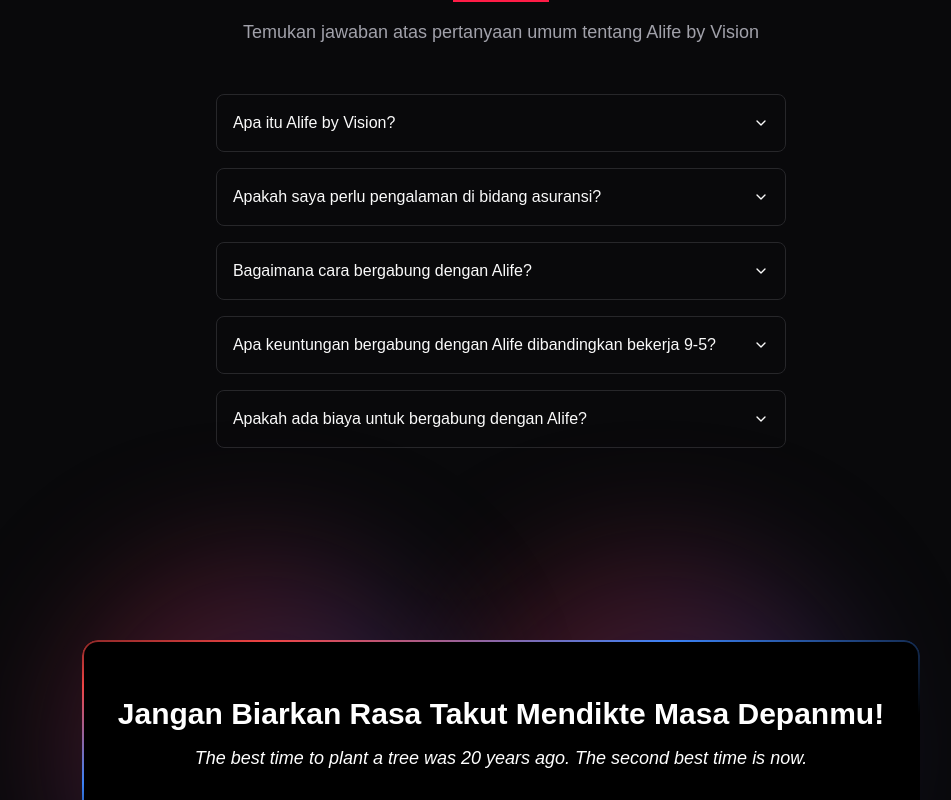
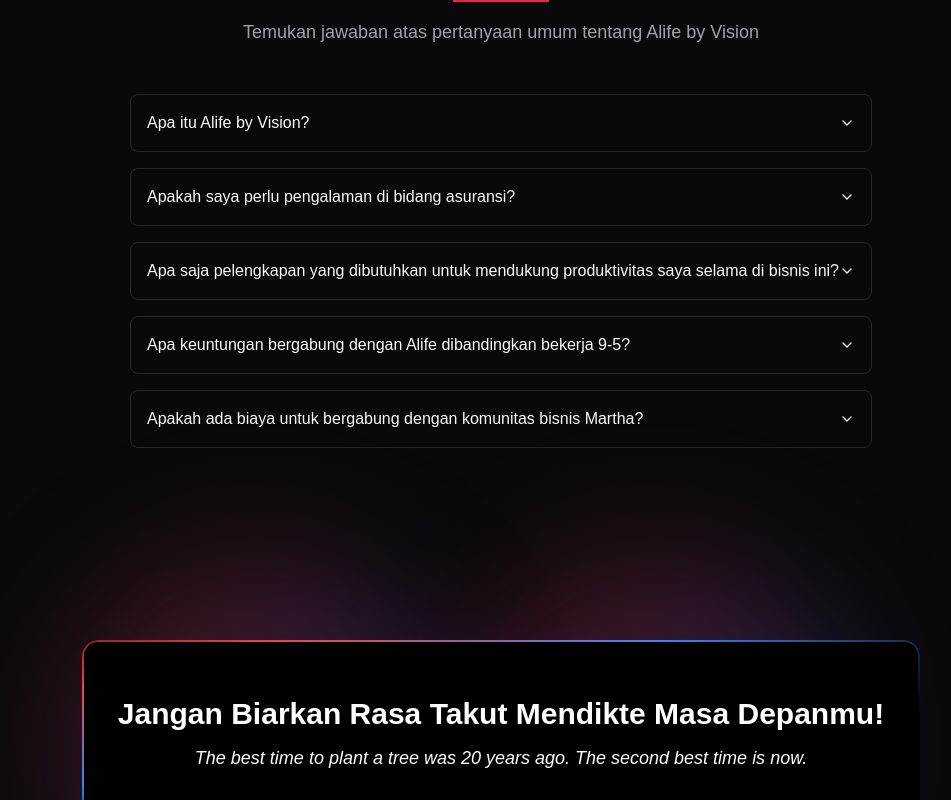
Before and after one commit to Richienv/risca-august, a Next.js app: page / in a window 1280 px wide. Shown: the part 11146-11946 px from the top of the page, without its empty margins (139-1090 px from the left). Built offline with nearby package versions, Linux system fonts and the light colour scheme; no server answers; a web font is replaced by a local one.

Commit message:
Update faq.tsx

```diff
--- a/src/components/sections/faq.tsx
+++ b/src/components/sections/faq.tsx
@@ -10,23 +10,23 @@
 const faqs = [
   {
     question: "Apa itu Alife by Vision?",
-    answer: "Alife by Vision adalah komunitas bisnis yang fokus pada pengembangan diri dan kesuksesan finansial. Kami menggabungkan peluang bisnis asuransi dengan mentorship, networking, dan event-event eksklusif untuk membantu anggota kami mencapai potensi penuh mereka."
+    answer: "Alife by Vision adalah Agensi Asuransi yang didirikan pada tahun 2019. Kami percaya pada pendekatan win-win, di mana kami memberikan saran dan solusi terbaik untuk kebutuhan finansial klien Alife, sambil memastikan Para Mitra Alife memiliki kehidupan yang sejahtera dan bermakna. Kami adalah tim agen profesional berbakat dengan berbagai keterampilan dan pengalaman. Kami mencintai apa yang kami lakukan, dan kami melakukannya dengan penuh semangat. Kami berharap dapat memperluas kemitraan kami dan memberikan asuransi kesehatan dan jiwa terbaik kepada klien kami."
   },
   {
     question: "Apakah saya perlu pengalaman di bidang asuransi?",
     answer: "Tidak, Anda tidak perlu pengalaman sebelumnya di bidang asuransi. Kami menyediakan pelatihan komprehensif dan dukungan berkelanjutan untuk membantu Anda memulai dan mengembangkan bisnis Anda."
   },
   {
-    question: "Bagaimana cara bergabung dengan Alife?",
-    answer: "Untuk bergabung, Anda cukup mengisi formulir pendaftaran di website kami. Tim kami akan menghubungi Anda dalam waktu 15 menit untuk membahas lebih lanjut dan mengundang Anda ke event pertama."
+    question: "Apa saja pelengkapan yang dibutuhkan untuk mendukung produktivitas saya selama di bisnis ini?",
+    answer: "Dua hal yang penting adalah iPad dan Laptop. Karena itu akan jadi alat utama untuk kamu dalam bisnis ini."
   },
   {
     question: "Apa keuntungan bergabung dengan Alife dibandingkan bekerja 9-5?",
     answer: "Alife menawarkan kebebasan waktu, potensi penghasilan tak terbatas, pengembangan diri, networking luas, dan peluang bisnis yang tidak Anda dapatkan dalam pekerjaan 9-5 biasa."
   },
   {
-    question: "Apakah ada biaya untuk bergabung dengan Alife?",
-    answer: "Informasi mengenai biaya keanggotaan akan dibahas secara detail saat sesi konsultasi personal dengan tim kami. Kami menawarkan berbagai paket yang dapat disesuaikan dengan kebutuhan dan tujuan Anda."
+    question: "Apakah ada biaya untuk bergabung dengan komunitas bisnis Martha?",
+    answer: "Informasi mengenai biaya keanggotaan akan dibahas secara detail saat sesi konsultasi personal dengan tim kami. Aku akan melihat komitmen kamu dan kemudian aku akan memberikan solusi terbaik specialuntuk kamu."
   }
 ];
 
```
